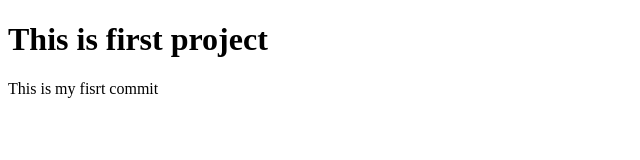
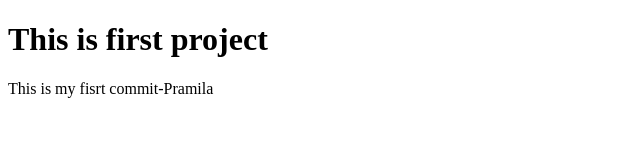
Before and after one commit to Srushti2411/project, a plain HTML site: page index.html in a window 1280 px wide. Shown: the full height of the page, 0-640 px from the left. Drawn offline with Linux system fonts and the light colour scheme.

Commit message:
pramila's commit

```diff
--- a/index.html
+++ b/index.html
@@ -7,6 +7,6 @@
 </head>
 <body>
     <h1>This is first project</h1>
-    <p>This is my fisrt commit</p>
+    <p>This is my fisrt commit-Pramila</p>
 </body>
 </html>
```
